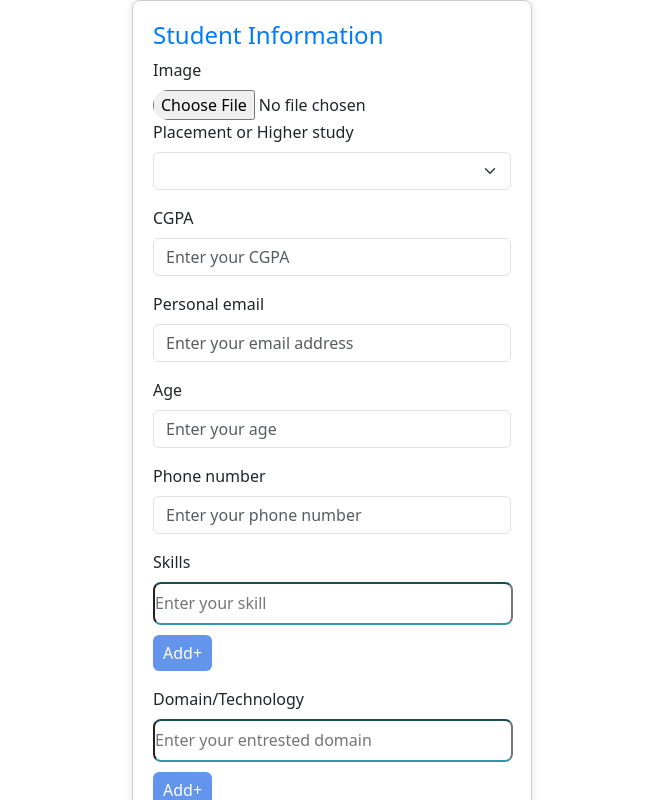
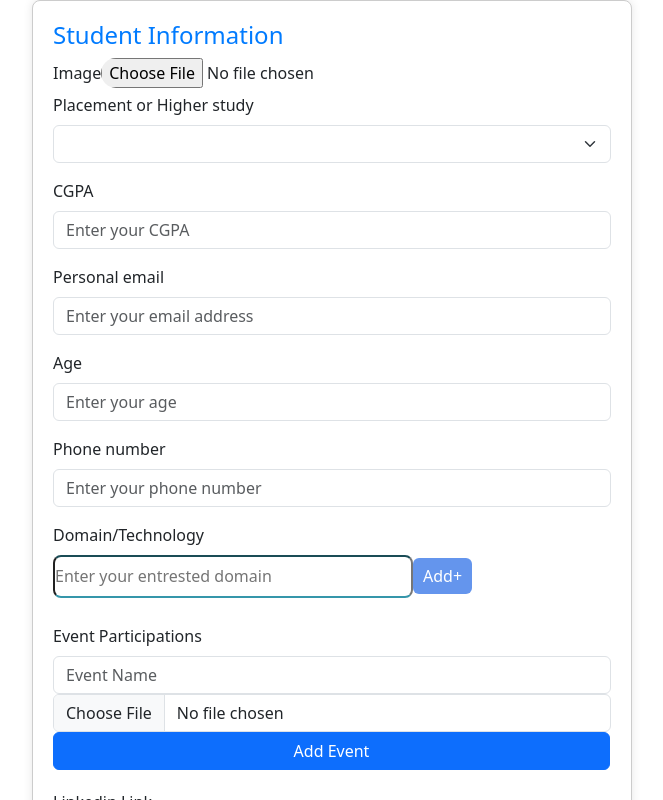
Before and after one commit to King1285/SGP-Frontend, a React (Create React App) app: page /information in a window 1280 px wide. Shown: the top 800 px of the page, without its empty margins (308-971 px from the left). Built offline with nearby package versions, Linux system fonts and the light colour scheme.

Commit message:
update css

```diff
--- a/src/components/forgotverify/useForgotVerify.js
+++ b/src/components/forgotverify/useForgotVerify.js
@@ -44,7 +44,6 @@ const useForgotVerify = () => {
               email: state?.email,
             },
           });
-          navigate(routes.resetpassword);
         }
       })
       .catch((err) => {
--- a/src/components/information/InformationForm.js
+++ b/src/components/information/InformationForm.js
@@ -204,14 +204,14 @@ const InformationForm = () => {
             {errors.skill && errors.skill.message}
           </Form.Control.Feedback>
         </Form.Group> */}
-        <Form.Group className="mb-3" controlId="skill">
+        {/* <Form.Group className="mb-3" controlId="skill">
           <Form.Label>Skills</Form.Label>
           <MultiAdd
             name="skill"
             setResumeDetails={onSubmit}
             placeholder="skill"
           />
-        </Form.Group>
+        </Form.Group> */}
 
         {/* <Form.Group className="mb-3" controlId="domain">
           <Form.Label>Domain/Technology</Form.Label>
@@ -349,11 +349,11 @@ const InformationForm = () => {
             {errors.projectDescription && errors.projectDescription.message}
           </Form.Control.Feedback>
         </Form.Group>  */}
-
+        {/*
         <Form.Group className="mb-3" controlId="projects">
           <Form.Label>Projects</Form.Label>
           <MultiProjects name="projects" setResumeDetails={onSubmit} />
-        </Form.Group>
+        </Form.Group> */}
         <Form.Group className="mb-3" controlId="linkedin">
           <Form.Label>Linkedin Link</Form.Label>
           <Form.Control
--- a/src/components/information/InformationForm.module.css
+++ b/src/components/information/InformationForm.module.css
@@ -23,8 +23,7 @@
 .form-image{
    margin-bottom: 20px;
 }
-
-.form-label {
+.form-label{
   color: var(--primary);
 }
 
--- a/src/components/information/Multiproject/Multiproject.css
+++ b/src/components/information/Multiproject/Multiproject.css
@@ -6,7 +6,7 @@
   }
 
   form {
-    width: 400px;
+    width: 600px;
     padding: 20px;
     border: 1px solid #ccc;
     border-radius: 8px;
--- a/src/components/information/useInformation.js
+++ b/src/components/information/useInformation.js
@@ -17,16 +17,16 @@ const schema = yup
     age: yup
       .string()
       .required("Please enter your age")
-      .matches("^d+$", "Please enter a numeric value")
+      // .matches("^d+$", "Please enter a numeric value")
       .min(2, "Please enter minimum 2 characters")
       .max(2, "Please enter maximum 2 characters"),
     phone_no: yup
       .string()
       .required("Please enter your phone number")
-      .matches("^d+$", "Please enter a numeric value")
+      // .matches("^d+$", "Please enter a numeric value")
       .min(10, "Please enter minimum 10 characters")
       .max(10, "Please enter maximum 10 characters"),
-    skill: yup.string().required(),
+    // skill: yup.string().required(),
     domain: yup.string().required(),
     linkedin: yup
       .string()
@@ -52,7 +52,7 @@ const useInformation = () => {
       cgpa: "",
       age: "",
       phone_no: "",
-      skill: "",
+      // skill: "",
       domain: "",
       linkedin: "",
       github: "",
--- a/src/components/profile/Profile.js
+++ b/src/components/profile/Profile.js
@@ -9,7 +9,7 @@ const Profile = ({ data, imageContainerDisplay }) => {
   return (
     <div className="profile-page">
       <div className="header">
-        <Form inline>
+        <Form>
           <FormControl type="text" placeholder="Search" className="mr-sm-2" />
           <Button variant="outline-primary">Search</Button>
         </Form>
--- a/src/components/resetpassword/useResetPassword.js
+++ b/src/components/resetpassword/useResetPassword.js
@@ -5,7 +5,7 @@ import * as yup from "yup";
 import { useLocation, useNavigate } from "react-router-dom";
 import { routes } from "../../constants/routes";
 import axios from "axios";
-import { FORGOT_PASSWORD } from "../../constants/api";
+import { FORGOT_PASSWORD, FORGOT_SEND_OTP } from "../../constants/api";
 
 const schema = yup
   .object({
@@ -40,18 +40,24 @@ const useResetPassword = () => {
   });
   const onSubmit = (data) => {
     console.log("data", data);
+    if (state?.email) {
       const payload = {
+        email: state?.email,
         newPassword: data.new_password,
         confirmPassword: data.confirm_password,
       };
+      console.log(payload);
       axios
         .post(FORGOT_PASSWORD, payload)
         .then((res) => {
-        console.log(res.status, res.data);
+          // console.log(res.status, res.data);
           if (res.status === 200) {
+            // console.log(res.status, res.data, "reset password");
+
             navigate(routes.login);
           }
         })
+
         .catch((err) => {
           console.log(err);
           if (err.response.status === 404) {
@@ -65,6 +71,7 @@ const useResetPassword = () => {
             alert("An error occurred. Please try again later.");
           }
         });
+    }
   };
 
   return {
```
Lines whose indentation alone changed are shown as unchanged.
